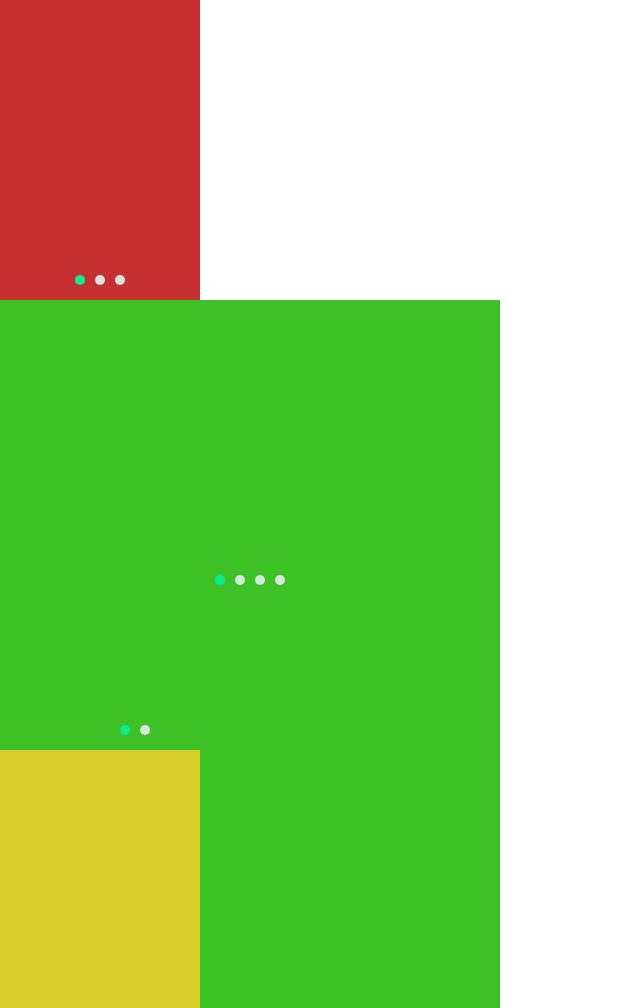
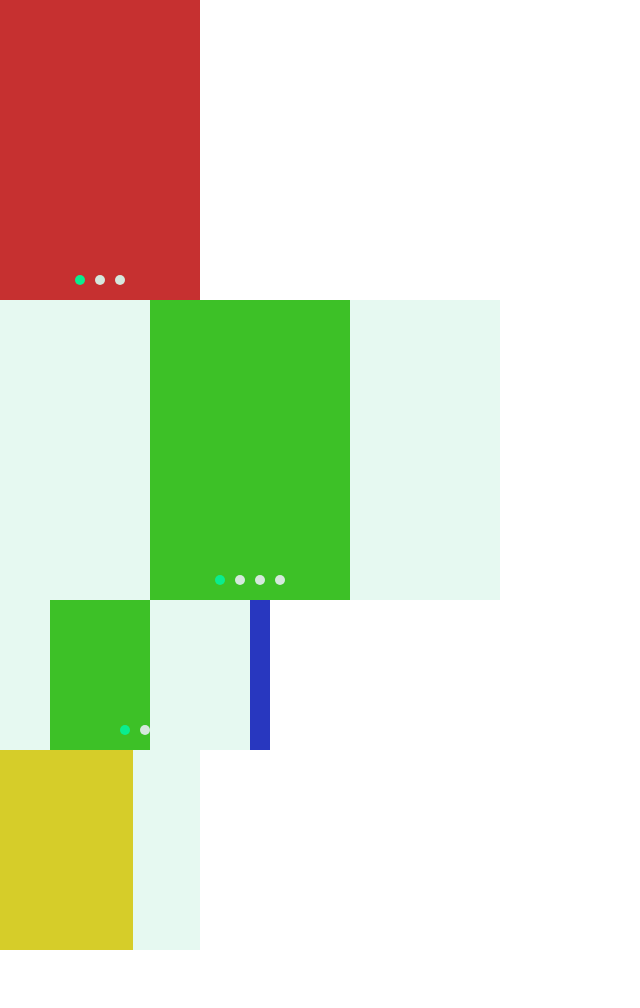
Before and after one commit to davidutt36/simple-carousel, a plain HTML site: page index.html in a window 1280 px wide. Shown: the top 1008 px of the page, without its empty margins (0-640 px from the left). After the commit the page ends 950 px from the top, so only its background shows below. Drawn offline with Linux system fonts and the light colour scheme.

Commit message:
new frame and new content holder styles inserted

```diff
--- a/styles/main.css
+++ b/styles/main.css
@@ -30,18 +30,20 @@
 .slider-controls ul li.current{
    background-color: rgb(10,237,143);
 }
-.slider-content{
+.slider-frame{
    position: relative;
    display: flex;
    width: 100%;
    height: 100%;
-   flex-flow: row nowrap;
-   align-content: center;
-   z-index: 600;
-   top: 0px;
-   left: 0px;
    overflow: hidden;
    background-color: rgba(228, 249, 240,0.9);
+}
+.slider-content{
+   position: relative;
+   display: flex;
+   flex-flow: row nowrap;
+   height: 100%;
+   z-index: 600;
 }
 .slider-content img{
    position: relative;
```
